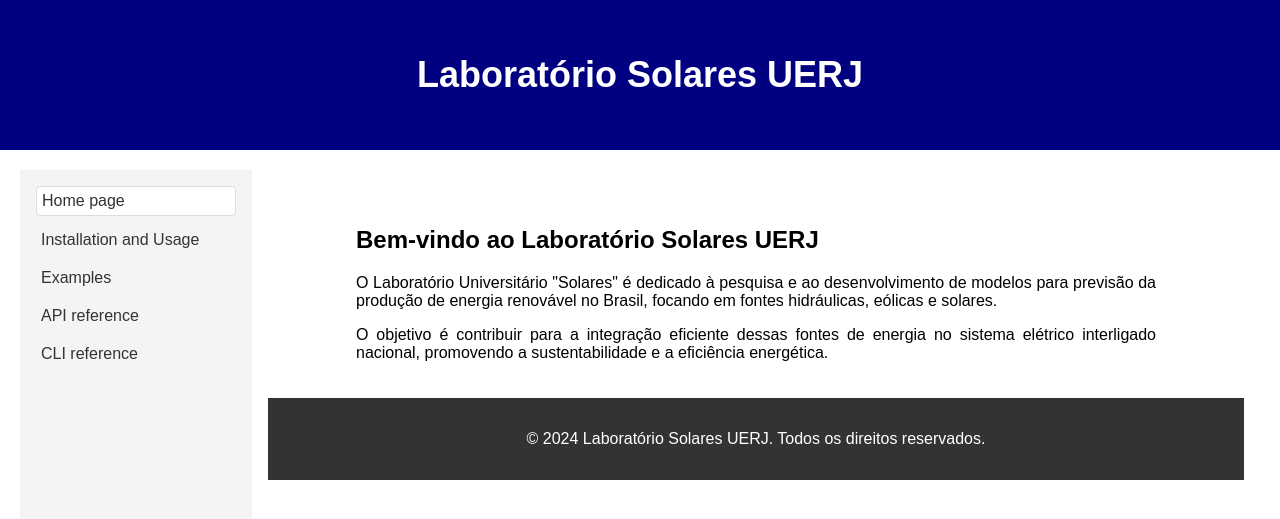
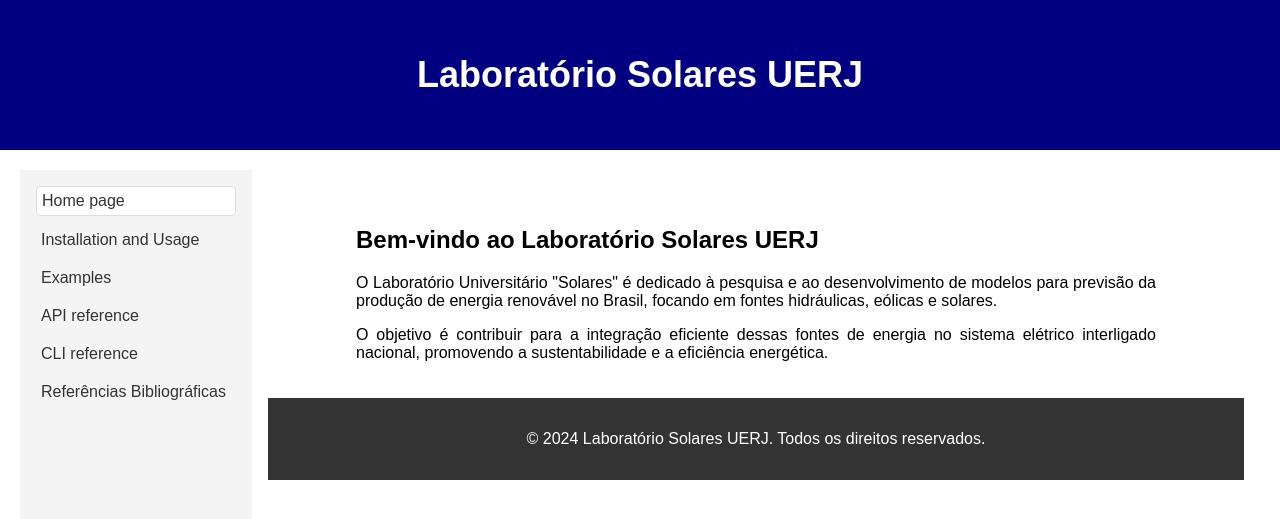
Before and after one commit to LabSolares-UERJ/main, a Jekyll site: the page built from index.html, in a window 1280 px wide. Shown: the top 519 px of the page. Built offline with Jekyll 4.4.1, drawn with Linux system fonts in a browser that asks for light colours.

Commit message:
Update default.html

```diff
--- a/_layouts/default.html
+++ b/_layouts/default.html
@@ -18,6 +18,7 @@
                 <li class="{% if page.url == '/main/documentation/examples/' %}active{% endif %}"><a href="/main/documentation/examples/">Examples</a></li>
                 <li class="{% if page.url == '/main/documentation/api_reference/' %}active{% endif %}"><a href="/main/documentation/api_reference/">API reference</a></li>
                 <li class="{% if page.url == '/main/documentation/cli_reference/' %}active{% endif %}"><a href="/main/documentation/cli_reference/">CLI reference</a></li>
+                <li class="{% if page.url == '/main/documentation/references/' %}active{% endif %}"><a href="/main/documentation/references/">Referências Bibliográficas</a></li>
             </ul>
         </aside>
         <main>
```
